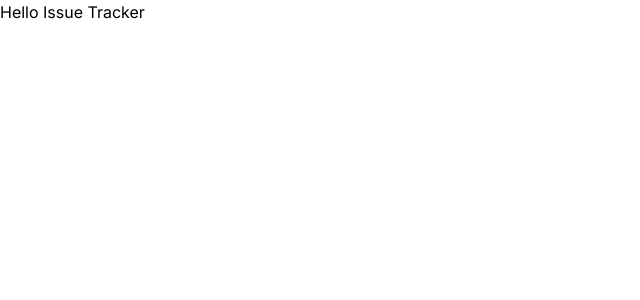
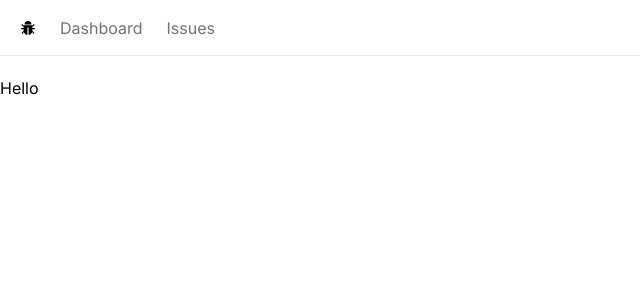
Before and after one commit to cher-yeros/issue-tracker, a Next.js app: page / in a window 1280 px wide. Shown: the top 300 px of the page, without its empty margins (0-640 px from the left). Built offline with nearby package versions, Linux system fonts and the light colour scheme.

Commit message:
Build the nav bar

```diff
--- /dev/null
+++ b/app/NavBar.tsx
@@ -0,0 +1,30 @@
+import Link from "next/link";
+import { AiFillBug } from "react-icons/ai";
+
+const NavBar = () => {
+  const links = [
+    { label: "Dashboard", href: "/" },
+    { label: "Issues", href: "/issues" },
+  ];
+  return (
+    <nav className="flex space-x-6 border-b mb-5 px-5 h-14 items-center">
+      <Link href={"/"}>
+        <AiFillBug />
+      </Link>
+      <ul className="flex space-x-6">
+        {links.map((link) => (
+          <li key={link.href}>
+            <Link
+              className="text-zinc-500 hover:text-zinc-800 transition-colors"
+              href={link.href}
+            >
+              {link.label}
+            </Link>
+          </li>
+        ))}
+      </ul>
+    </nav>
+  );
+};
+
+export default NavBar;
--- a/app/layout.tsx
+++ b/app/layout.tsx
@@ -1,22 +1,25 @@
-import type { Metadata } from 'next'
-import { Inter } from 'next/font/google'
-import './globals.css'
+import type { Metadata } from "next";
+import { Inter } from "next/font/google";
+import "./globals.css";
+import NavBar from "./NavBar";
 
-const inter = Inter({ subsets: ['latin'] })
+const inter = Inter({ subsets: ["latin"] });
 
 export const metadata: Metadata = {
-  title: 'Create Next App',
-  description: 'Generated by create next app',
-}
+  title: "Create Next App",
+  description: "Generated by create next app",
+};
 
 export default function RootLayout({
   children,
 }: {
-  children: React.ReactNode
+  children: React.ReactNode;
 }) {
   return (
     <html lang="en">
-      <body className={inter.className}>{children}</body>
+      <body className={inter.className}>
+        <NavBar /> {children}
+      </body>
     </html>
-  )
+  );
 }
--- a/app/page.tsx
+++ b/app/page.tsx
@@ -1,5 +1,5 @@
 import Image from "next/image";
 
 export default function Home() {
-  return <div>Hello Issue Tracker</div>;
+  return <div>Hello</div>;
 }
```
Also changed, not shown: package.json (+5 -4 lines), 1 other file (tests, documents, lock files or other folders).
